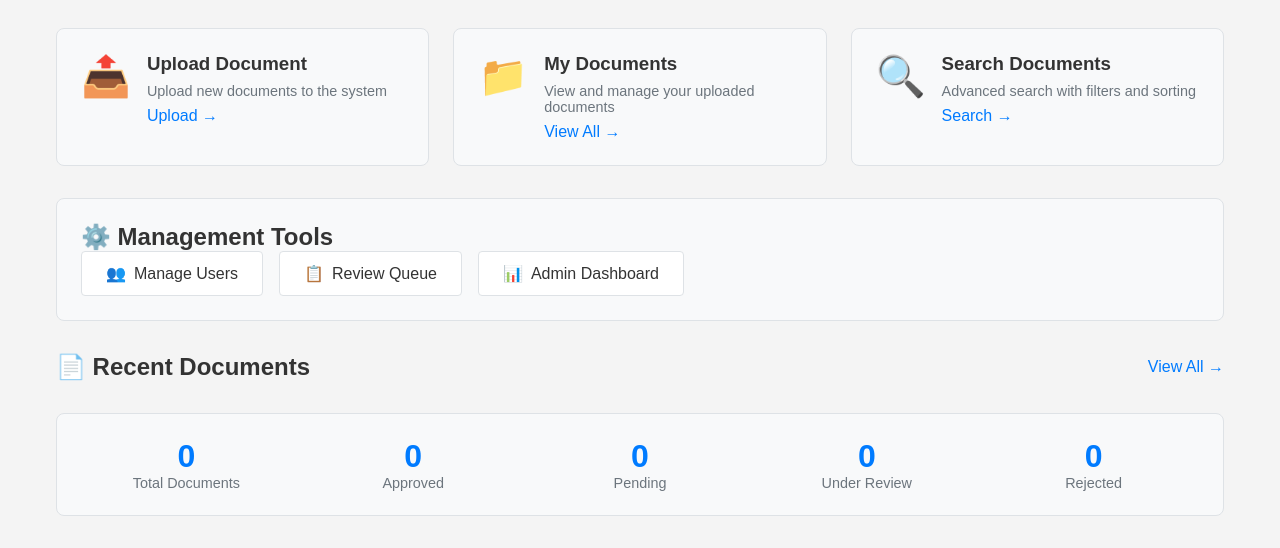
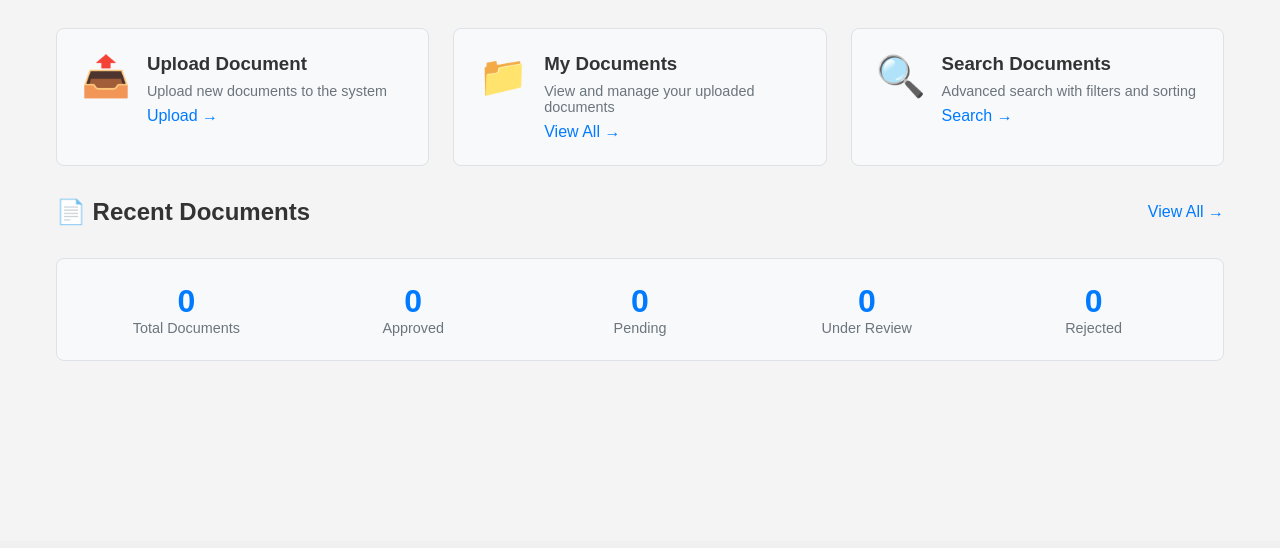
Before and after one commit to kdgohil1819/DMS, a Django app: page /accounts/dashboard/ in a window 1280 px wide. Shown: the part 259-807 px from the top of the page. After the commit the page ends 620 px from the top, so only its background shows below. Run offline with Django 5.2, Linux system fonts and the light colour scheme; the visitor is signed in with stand-in values (Sample User, id 1); data that the repository does not hold is empty.

Commit message:
user dashboard bug fix

```diff
--- a/dms_project/templates/accounts/dashboard.html
+++ b/dms_project/templates/accounts/dashboard.html
@@ -59,26 +59,7 @@
         </a>
     </div>
 
-    <!-- Admin/Manager Tools (Conditional) -->
-    {% if user.is_staff or user.profile.role == 'admin' or user.profile.role == 'manager' %}
-    <div class="admin-tools">
-        <h2 class="section-title">⚙️ Management Tools</h2>
-        <div class="admin-actions">
-            <a href="{% url 'access:user_list' %}" class="admin-action">
-                <span>👥</span>
-                <span>Manage Users</span>
-            </a>
-            <a href="{% url 'review:dashboard' %}" class="admin-action">
-                <span>📋</span>
-                <span>Review Queue</span>
-            </a>
-            <a href="{% url 'access:admin_dashboard' %}" class="admin-action">
-                <span>📊</span>
-                <span>Admin Dashboard</span>
-            </a>
-        </div>
-    </div>
-    {% endif %}
+
 
     <!-- Recent Documents -->
     <div class="recent-documents">
```
